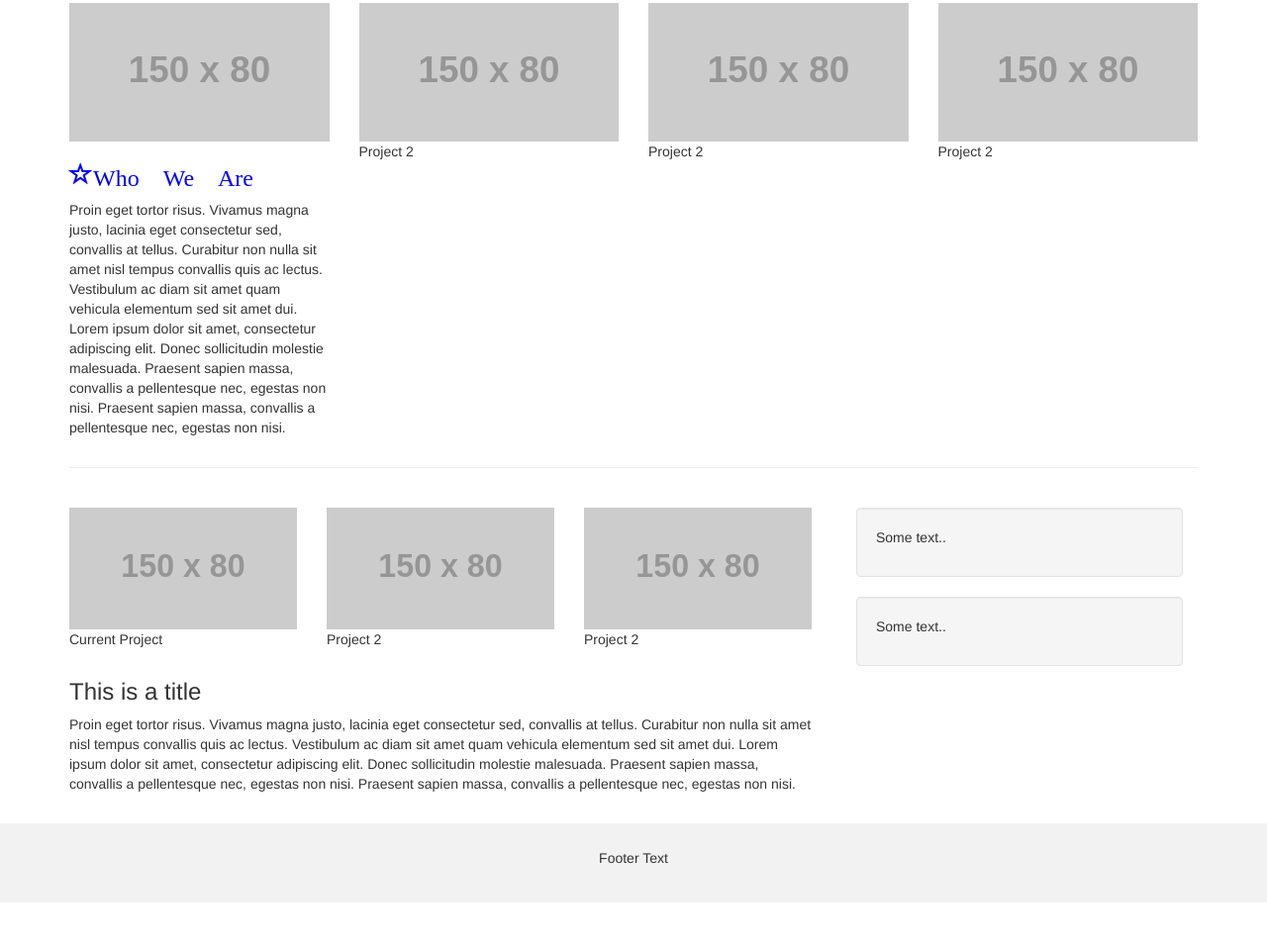
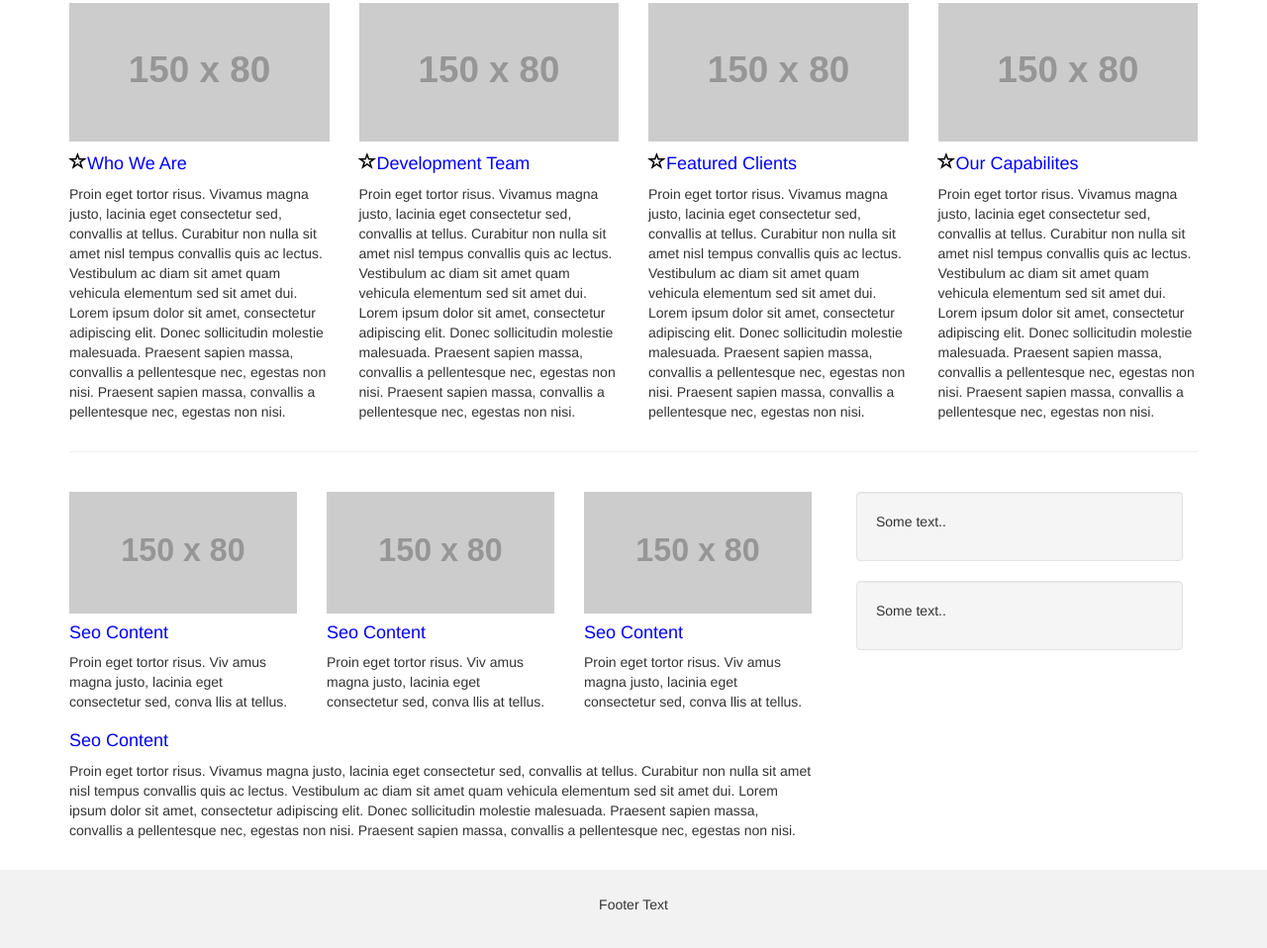
Before and after one commit to KnigtsOfRoundTable/theDragon, a plain HTML site: page index.html in a window 1280 px wide. Shown: the part 552-1510 px from the top of the page at 99% size. Before the commit the page ends 1464 px from the top, so only its background shows below. Drawn offline with nearby package versions, Linux system fonts and the light colour scheme; placeholder pictures from the web are drawn by us.

Commit message:
Added content to Kyle's section

```diff
--- a/index.html
+++ b/index.html
@@ -12,6 +12,12 @@
     .navbar {
       margin-bottom: 0;
       border-radius: 0;
+    }
+    .blueText {
+      color:blue;
+    }
+    .blackText {
+      color:#000;
     }
 
     /* Add a gray background color and some padding to the footer */
@@ -100,53 +106,62 @@
 
 <!--KYLE'S Section of Grid and Columns-->
 <div class="container">
+  <div class="row">
+    <div class="col-sm-12">
       <h3>SOME WORDS ABOUT</h3><br>
+    </div>
+  </div>
   <div class="row">
     <div class="col-sm-12 col-md-3">
       <img src="https://placehold.it/150x80?text=IMAGE" class="img-responsive" style="width:100%" alt="Image">
-      <h3 style="color:blue"><span class="glyphicon glyphicon-star-empty"><span>Who We Are</h3>
+      <h4 class="blueText"><span class="glyphicon glyphicon-star-empty blackText"></span>Who We Are</h4>
       <p>Proin eget tortor risus. Vivamus magna justo, lacinia eget consectetur sed, convallis at tellus. Curabitur non nulla sit amet nisl tempus convallis quis ac lectus. Vestibulum ac diam sit amet quam vehicula elementum sed sit amet dui. Lorem ipsum dolor sit amet, consectetur adipiscing elit. Donec sollicitudin molestie malesuada. Praesent sapien massa, convallis a pellentesque nec, egestas non nisi. Praesent sapien massa, convallis a pellentesque nec, egestas non nisi.</p>
     </div>
     <div class="col-sm-12 col-md-3">
       <img src="https://placehold.it/150x80?text=IMAGE" class="img-responsive" style="width:100%" alt="Image">
-      <p>Project 2</p>
+      <h4 class="blueText"><span class="glyphicon glyphicon-star-empty blackText"></span>Development Team</h4>
+      <p>Proin eget tortor risus. Vivamus magna justo, lacinia eget consectetur sed, convallis at tellus. Curabitur non nulla sit amet nisl tempus convallis quis ac lectus. Vestibulum ac diam sit amet quam vehicula elementum sed sit amet dui. Lorem ipsum dolor sit amet, consectetur adipiscing elit. Donec sollicitudin molestie malesuada. Praesent sapien massa, convallis a pellentesque nec, egestas non nisi. Praesent sapien massa, convallis a pellentesque nec, egestas non nisi.</p>
     </div>
     <div class="col-sm-12 col-md-3">
       <img src="https://placehold.it/150x80?text=IMAGE" class="img-responsive" style="width:100%" alt="Image">
-      <p>Project 2</p>
+      <h4 class="blueText"><span class="glyphicon glyphicon-star-empty blackText"></span>Featured Clients</h4>
+      <p>Proin eget tortor risus. Vivamus magna justo, lacinia eget consectetur sed, convallis at tellus. Curabitur non nulla sit amet nisl tempus convallis quis ac lectus. Vestibulum ac diam sit amet quam vehicula elementum sed sit amet dui. Lorem ipsum dolor sit amet, consectetur adipiscing elit. Donec sollicitudin molestie malesuada. Praesent sapien massa, convallis a pellentesque nec, egestas non nisi. Praesent sapien massa, convallis a pellentesque nec, egestas non nisi.</p>
     </div>
     <div class="col-sm-12 col-md-3">
       <img src="https://placehold.it/150x80?text=IMAGE" class="img-responsive" style="width:100%" alt="Image">
-      <p>Project 2</p>
+      <h4 class="blueText"><span class="glyphicon glyphicon-star-empty blackText"></span>Our Capabilites</h4>
+      <p>Proin eget tortor risus. Vivamus magna justo, lacinia eget consectetur sed, convallis at tellus. Curabitur non nulla sit amet nisl tempus convallis quis ac lectus. Vestibulum ac diam sit amet quam vehicula elementum sed sit amet dui. Lorem ipsum dolor sit amet, consectetur adipiscing elit. Donec sollicitudin molestie malesuada. Praesent sapien massa, convallis a pellentesque nec, egestas non nisi. Praesent sapien massa, convallis a pellentesque nec, egestas non nisi.</p>
     </div>
   </div>
-  <hr>
-</div><br>
-<div class="container">
+
+  <hr><br>
+
   <div class="row">
     <div class="col-sm-12 col-md-8">
       <div class="row">
         <div class="col-sm-12 col-md-4">
           <img src="https://placehold.it/150x80?text=IMAGE" class="img-responsive" style="width:100%" alt="Image">
-        <p>Current Project</p>
+          <h4 class="blueText">Seo Content</h4>
+          <p>Proin eget tortor risus. Viv amus magna justo, lacinia eget consectetur sed, conva llis at tellus.</p>
         </div>
         <div class="col-sm-12 col-md-4">
           <img src="https://placehold.it/150x80?text=IMAGE" class="img-responsive" style="width:100%" alt="Image">
-        <p>Project 2</p>
+          <h4 class="blueText">Seo Content</h4>
+          <p>Proin eget tortor risus. Viv amus magna justo, lacinia eget consectetur sed, conva llis at tellus.</p>
         </div>
         <div class="col-sm-12 col-md-4">
           <img src="https://placehold.it/150x80?text=IMAGE" class="img-responsive" style="width:100%" alt="Image">
-        <p>Project 2</p>
+          <h4 class="blueText">Seo Content</h4>
+          <p>Proin eget tortor risus. Viv amus magna justo, lacinia eget consectetur sed, conva llis at tellus.</p>
         </div>
       </div>
       <div class="row">
           <div class="col-sm-12 col-md-12">
-              <h3>This is a title</h3>
+              <h4 class="blueText">Seo Content</h4>
               <p>Proin eget tortor risus. Vivamus magna justo, lacinia eget consectetur sed, convallis at tellus. Curabitur non nulla sit amet nisl tempus convallis quis ac lectus. Vestibulum ac diam sit amet quam vehicula elementum sed sit amet dui. Lorem ipsum dolor sit amet, consectetur adipiscing elit. Donec sollicitudin molestie malesuada. Praesent sapien massa, convallis a pellentesque nec, egestas non nisi. Praesent sapien massa, convallis a pellentesque nec, egestas non nisi.</p>
           </div>
       </div>
     </div>
-
     <div class="col-sm-12 col-md-4">
       <div class="col-sm-12 col-md-12">
         <div class="well">
```
Lines whose indentation alone changed are shown as unchanged.
